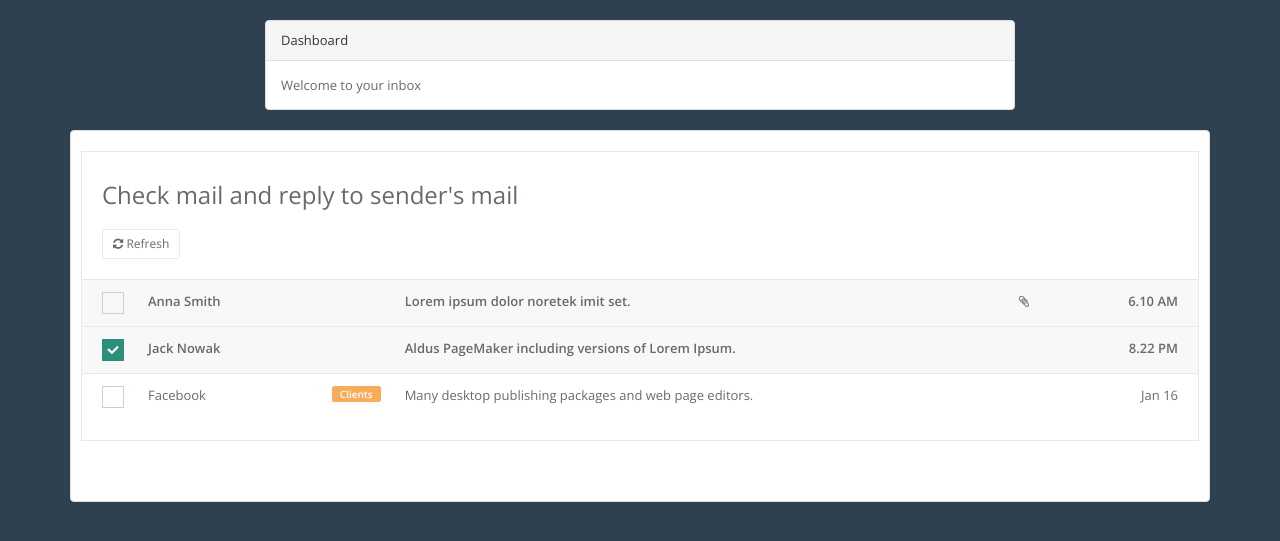
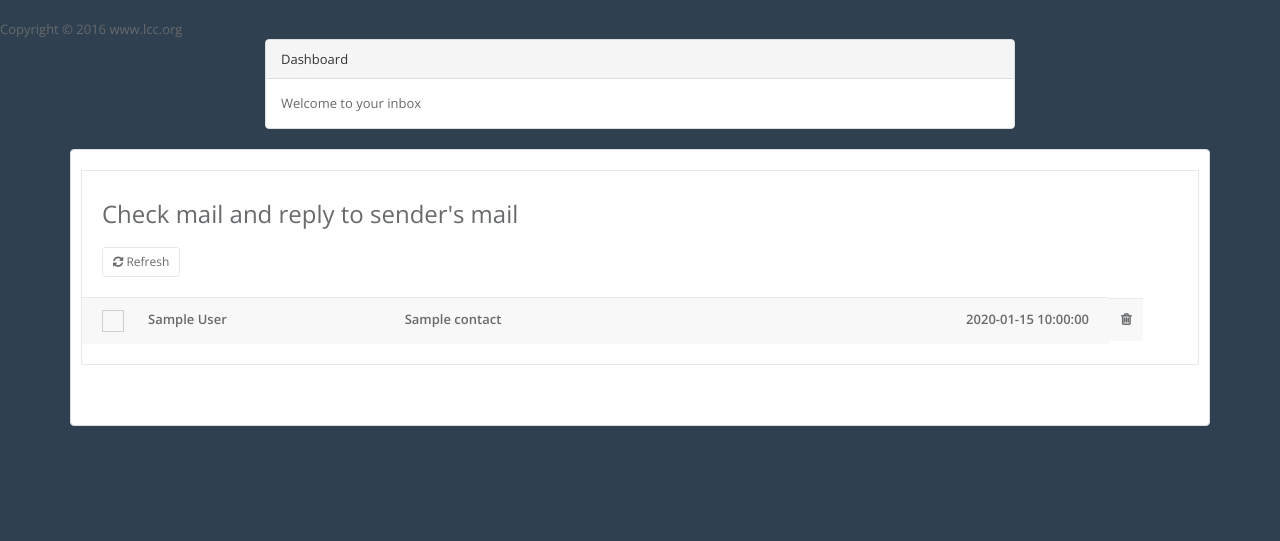
Before and after one commit to kingphard/lcc, a Laravel app: page /messages in a window 1280 px wide. Shown: the part 50-591 px from the top of the page. Run offline with Laravel 8, Linux system fonts and the light colour scheme; tables that the repository leaves empty hold one stand-in row (values such as "Sample post"); settings files or empty folders that the repository lacks are supplied.

Commit message:
today edit

```diff
--- a/app/Http/Controllers/ContactController.php
+++ b/app/Http/Controllers/ContactController.php
@@ -26,7 +26,7 @@ class ContactController extends Controller
         $contact->message = $message;
         $saved=$contact->save();
         if($saved){
-            return "Message Sent";
+            return response()->json(["Message Sent"]);
         }
         else
         {
@@ -39,7 +39,7 @@ class ContactController extends Controller
         $readmessage = Contact::all();
         if($readmessage)
         {
-            return "$readmessage";
+            return view('message')-> with('readmessage',$readmessage);
         }
         else
         {
@@ -51,11 +51,11 @@ class ContactController extends Controller
         $readSpecialMsg = Contact::find($id);
         if($readSpecialMsg)
         {
-            return "$readSpecialMsg";
+            return response()->json(["status"=>"Success","message"=>$readSpecialMsg]);
         }
         else
         {
-            return "cannot find message";
+            return response()->json(["status"=>"Error: unable to find message", "message"=>$readSpecialMsg]);
         }
     }
     public function edit(Request $request, $id)
@@ -87,11 +87,13 @@ class ContactController extends Controller
         $deletedmsg = $messageToDelete->delete();
         if($deletedmsg)
         {
-            return "message deleted";
+            return response()->json(["status"=>"Success", "message"=>"Message Deleted"]);
         }
         else
         {
             return "message not deleted";
         }
     }
+
+
 }
--- a/resources/views/layouts/app.blade.php
+++ b/resources/views/layouts/app.blade.php
@@ -19,7 +19,11 @@
     <link href="{{ URL::asset('css/style.css')}}" rel="stylesheet">
     <link href="{{ URL::asset('font-awesome/css/font-awesome.css')}}" rel="stylesheet">
     <link href="{{ URL::asset('dist/sweetalert.css')}}" rel="stylesheet">
-
+    <style>
+    footer{
+        bottom:0 !important;
+    }
+    </style>
 
     <!-- Scripts -->
     <script>
@@ -104,6 +108,9 @@
             </div>
         </div>
     </nav>
+    <footer>
+        <span>Copyright &copy; 2016 www.lcc.org</span>
+    </footer>
 
     @yield('content')
 
@@ -118,6 +125,47 @@
     <script src="{{ URL::asset('js/inspinia.js')}}"></script>
     <script src="{{ URL::asset('dist/sweetalert.min.js')}}"></script>
     <script src="{{ URL::asset('js/slimscroll/jquery.slimscroll.min.js')}}"></script>
+    <script type="text/javascript">
+        function showMessage(btn){
+            var url = $(btn).attr('message-id');
+            url = "/messages/"+url;
+            $.ajax({
+                url:url,
+                dataType: "JSON",
+                method: "GET",
+                success: function(data){
+                    if(data['status'].match(/success/i)){
+                       // console.log(data['message']['message']);
+                        //console.log(data['message']['subject']);
+                         $("#message-subject").html(data['message']['subject']);
+                        $("#message-body").html(data['message']['message']);
+                        $("#message-sender-fname").html(data['message']['fname']);
+                        $("#message-sender-lname").html(data['message']['lname']);
+                        $("#message-sender-email").html(data['message']['email']);
+
+                        $("#modalCheckMsg").modal();
+                    }
+
+                }
+            });
+        }
+        function deleteMessage(del){
+            var url = $(del).attr('message-id');
+            url = "messages/delete/"+url;
+            $.ajax({
+                url:url,
+                dataType: "JSON",
+                method: "GET",
+                success:function(data){
+                   if(data['status'].match(/success/i)){
+
+                        swal("Message Deleted");
+                   }
+                }
+
+            });
+        }
+    </script>
 
 </body>
 </html>
--- a/resources/views/message.blade.php
+++ b/resources/views/message.blade.php
@@ -35,33 +35,17 @@
 
                 <table class="table table-hover table-mail">
                 <tbody>
+                @foreach($readmessage as $rmsg)
                 <tr class="unread">
                     <td class="check-mail">
                         <div class="icheckbox_square-green" style="position: relative;"><input type="checkbox" class="i-checks" style="position: absolute; opacity: 0;"><ins class="iCheck-helper" style="position: absolute; top: 0%; left: 0%; display: block; width: 100%; height: 100%; margin: 0px; padding: 0px; background: rgb(255, 255, 255); border: 0px; opacity: 0;"></ins></div>
                     </td>
-                    <td class="mail-ontact">Anna Smith</td>
-                    <td class="mail-subject"><a href="mail_detail.html">Lorem ipsum dolor noretek imit set.</a></td>
-                    <td class=""><i class="fa fa-paperclip"></i></td>
-                    <td class="text-right mail-date">6.10 AM</td>
+                    <td class="mail-ontact">{{ $rmsg->fname}} {{ $rmsg->lname }}</td>
+                    <td class="mail-subject"><a href="#" onclick="showMessage(this)" message-id="{{$rmsg -> id }}">{{$rmsg -> subject }}</a></td>
+                    <td class="text-right mail-date">{{ $rmsg -> created_at}}</td>
+                    <td class="fa fa-trash-o" onclick="deleteMessage(this)" message-id = "{{$rmsg -> id}}"></td>
                 </tr>
-                <tr class="unread">
-                    <td class="check-mail">
-                        <div class="icheckbox_square-green checked" style="position: relative;"><input type="checkbox" class="i-checks" checked="" style="position: absolute; opacity: 0;"><ins class="iCheck-helper" style="position: absolute; top: 0%; left: 0%; display: block; width: 100%; height: 100%; margin: 0px; padding: 0px; background: rgb(255, 255, 255); border: 0px; opacity: 0;"></ins></div>
-                    </td>
-                    <td class="mail-ontact"><a href="mail_detail.html">Jack Nowak</a></td>
-                    <td class="mail-subject"><a href="mail_detail.html">Aldus PageMaker including versions of Lorem Ipsum.</a></td>
-                    <td class=""></td>
-                    <td class="text-right mail-date">8.22 PM</td>
-                </tr>
-                <tr class="read">
-                    <td class="check-mail">
-                        <div class="icheckbox_square-green" style="position: relative;"><input type="checkbox" class="i-checks" style="position: absolute; opacity: 0;"><ins class="iCheck-helper" style="position: absolute; top: 0%; left: 0%; display: block; width: 100%; height: 100%; margin: 0px; padding: 0px; background: rgb(255, 255, 255); border: 0px; opacity: 0;"></ins></div>
-                    </td>
-                    <td class="mail-ontact"><a href="mail_detail.html">Facebook</a> <span class="label label-warning pull-right">Clients</span> </td>
-                    <td class="mail-subject"><a href="mail_detail.html">Many desktop publishing packages and web page editors.</a></td>
-                    <td class=""></td>
-                    <td class="text-right mail-date">Jan 16</td>
-                </tr>
+                @endforeach
 
                 </tbody>
                 </table>
@@ -73,5 +57,28 @@
         </div>
 
         </div>
+
+    <div id="modalCheckMsg" class="modal fade" role="dialog">
+    <div class="modal-dialog">
+        <!-- Modal content-->
+        <div class="modal-content">
+            <div class="modal-header">
+                <button type="button" class="close" data-dismiss="modal">&times;</button>
+
+                <h4 id="message-subject" class="modal-title" style="text-align: center"></h4>
+                Name: &nbsp; <span id="message-sender-fname" class="modal-title" style="text-align-last: center"></span>&nbsp;
+                <span id="message-sender-lname" class="modal-title" style="text-align-last: center"></span><br>
+                Email:&nbsp; <span style="text-align:left" id="message-sender-email"></span>
+            </div>
+            <div class="modal-body">
+                <p id="message-body"></p>
+
+            </div>
+            <div class="modal-footer">
+                <button type="button" class="btn btn-default" data-dismiss="modal">Close</button>
+            </div>
+        </div>
+    </div>
+</div>
 </div>
 @endsection
--- a/routes/web.php
+++ b/routes/web.php
@@ -27,7 +27,7 @@ Route::get('/video', 'VideoController@index');
 
 Route::post('/video', 'VideoController@store');
 
-Route::post('/', 'ContactController@store');
+Route::post('/', 'ContactController@create');
 
 Route::get('/', 'ImageController@index');
 
@@ -53,10 +53,14 @@ Route::get('/about_gen', function(){
 	return view('about_gen');
 });
 
-Route::get('/messages', function(){
-	return view('message');
-});
+//Route::get('/messages', function(){
+//	return view('message');
+//});
 
 Route::get('/about_gen', 'ImageController@indexgen');
 
-Route::get('/test/{id}', 'ContactController@readOne');
+Route::get('/messages', 'ContactController@readAll');
+
+Route::get('/messages/{id}', 'ContactController@readOne');
+
+Route::get('/messages/delete/{id}', 'ContactController@delete');
```
Also changed, not shown: resources/views/index.blade.php (+20 -1 lines).
